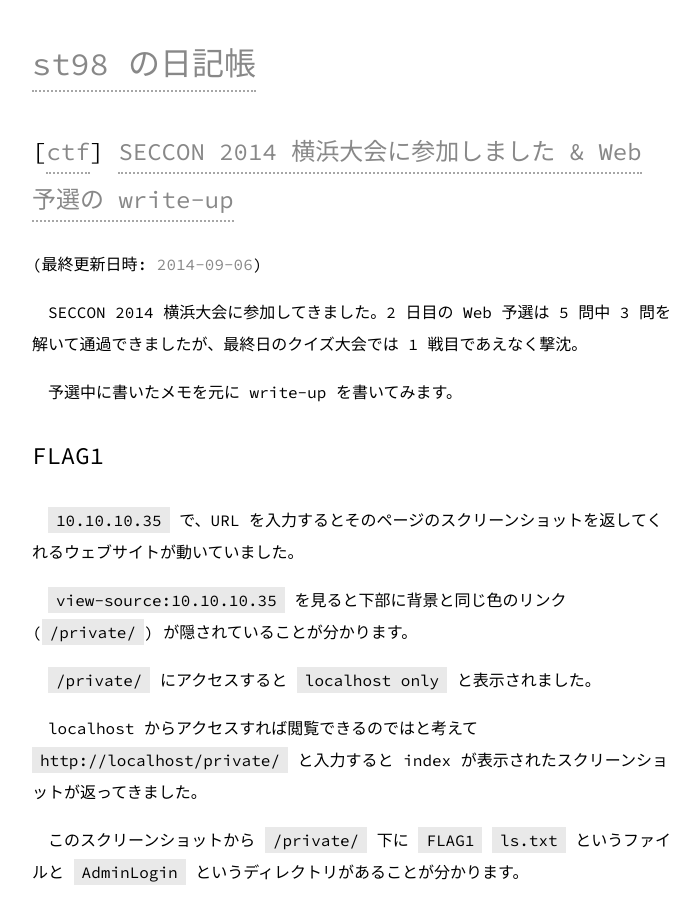
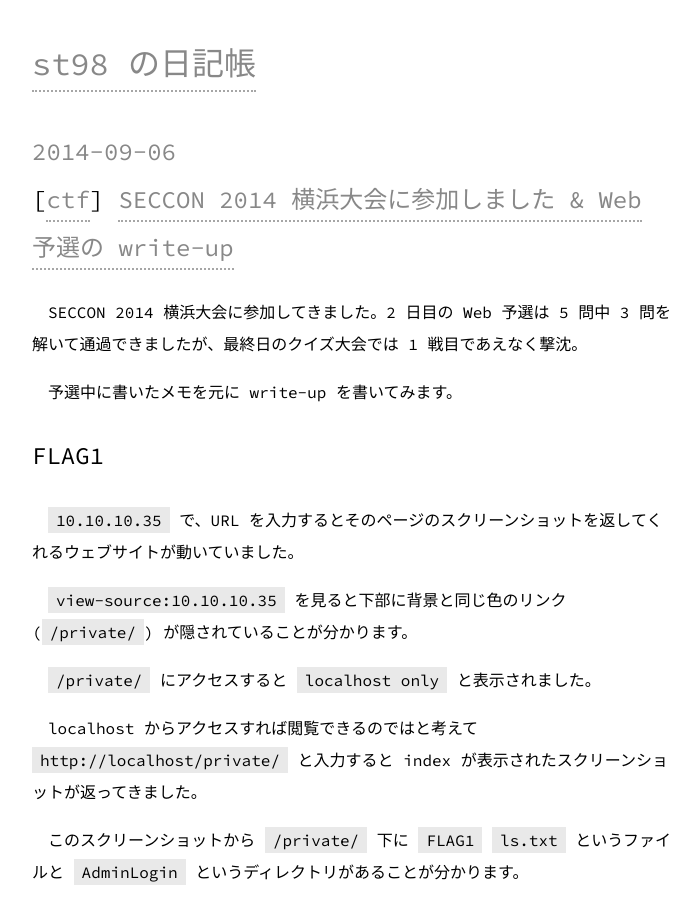
Before and after one commit to st98/diary, a Jekyll site: the page built from _posts/2014-09-04-seccon.md, in a window 1280 px wide and 900 px high. Shown: the whole window, without its empty margins (288-988 px from the left). Built offline with Jekyll 4.4.1, drawn with Linux system fonts in a browser that asks for light colours; Markdown is read by kramdown in place of the engine named in the settings.

Commit message:
記事ページの投稿日時の位置を変更

```diff
--- a/_layouts/post.html
+++ b/_layouts/post.html
@@ -2,6 +2,5 @@
 layout: default
 ---
 
-<h2>{% for category in page.categories %}[<a href="{{ site.baseurl }}/category.html#{{ category }}" title="{{ category }}">{{ category }}</a>]{% endfor %} <a href="{{ site.baseurl }}{{ page.url }}">{{ page.title }}</a></h2>
-(最終更新日時: <time>{{ page.date | date: '%Y-%m-%d' }}</time>)
+<h2><time>{{ page.date | date: '%Y-%m-%d' }}</time><br>{% for category in page.categories %}[<a href="{{ site.baseurl }}/category.html#{{ category }}" title="{{ category }}">{{ category }}</a>]{% endfor %} <a href="{{ site.baseurl }}{{ page.url }}">{{ page.title }}</a></h2>
 {{ content }}
```
